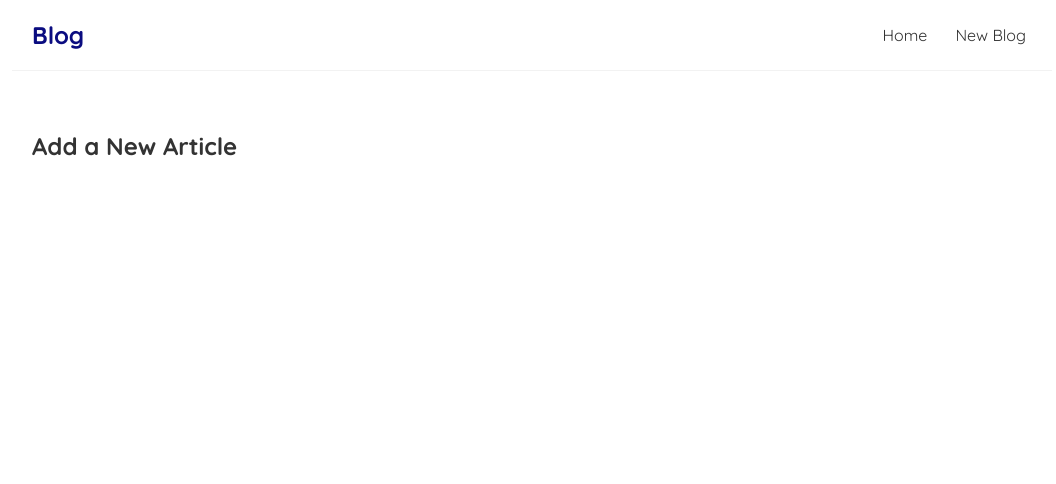
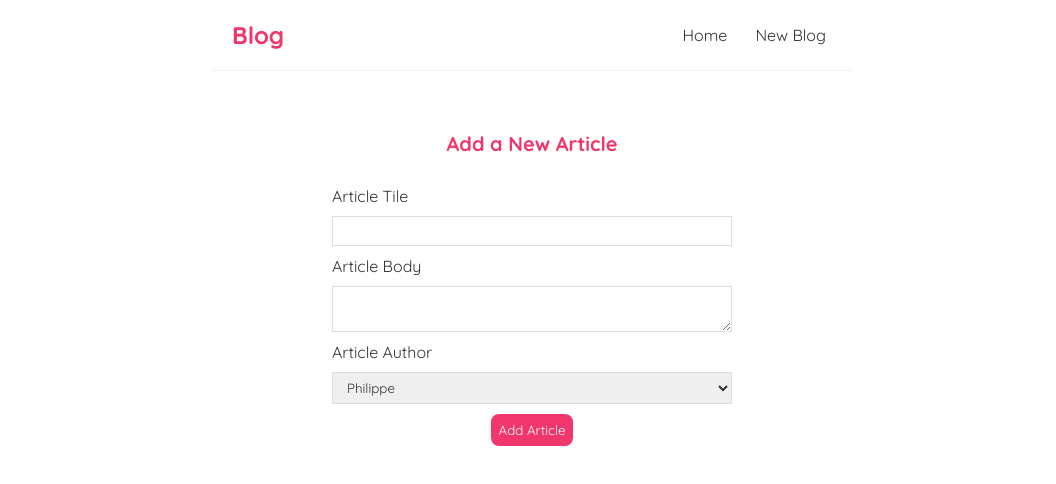
Before and after one commit to PhilippeTsongo/React-Blog, a React (Create React App) app: page /create in a window 1280 px wide. Shown: the top 484 px of the page, without its empty margins (108-1164 px from the left). Built offline with nearby package versions, Linux system fonts and the light colour scheme.

Commit message:
review of the reusable useFetch component as well as BlogDeteail component

```diff
--- a/data/db.json
+++ b/data/db.json
@@ -1,7 +1,32 @@
 {
-    "blogs" : [
-        {"title": "Real gangs", "body": "Real gangs are real lendends that need good protection", "author": "Philippe", "id": 1},
-        {"title": "Traffic jams", "body": "This is actually caussed by drivers who don't respect the code", "author": "Tsongo", "id": 2},
-        {"title": "The last day", "body": "On the last day of our training at this amazing and ....", "author": "Phil", "id": 3}
-    ]
+  "blogs": [
+    {
+      "id": "1",
+      "title": "The Journey of a Developer",
+      "body": "In the vast landscape of programming, every line of code tells a story. The journey of a developer is an exploration of problem-solving, creativity, and continuous learning. From the initial spark of an idea to the execution of a fully functional application, the process is both challenging and rewarding. Along the way, developers encounter bugs that act as puzzles to be solved, learn new technologies that expand their toolkit, and collaborate with others to bring visions to life. The coding journey is not just about building software; it's about embracing the dynamic and ever-evolving nature of technology. As a developer, each keystroke is a step forward, shaping the digital world we live in.",
+      "author": "CodeExplorer",
+      "date": "2024-02-15"
+    },
+    {
+      "id": "2",
+      "title": "The Art of Coding",
+      "body": "Coding is not just about writing lines of code; it's about creating digital art. The elegant dance of algorithms and the symphony of logic come together to build the virtual world we navigate every day. Whether you're a seasoned developer or just starting, the canvas of code awaits your creativity.",
+      "author": "John Coder",
+      "date": "2024-02-01"
+    },
+    {
+      "id": "3",
+      "title": "Exploring the Cosmos of Design",
+      "body": "Design is the bridge between imagination and reality. Every pixel, every color, and every curve contributes to the visual storytelling of a product. As designers, we embark on a cosmic journey, exploring the infinite possibilities of user experiences and pushing the boundaries of creativity.",
+      "author": "Alice Designer",
+      "date": "2024-02-02"
+    },
+    {
+      "id": "4",
+      "title": "Cooking Up Creativity in the Kitchen",
+      "body": "The kitchen is not just a place for recipes; it's a canvas for culinary creativity. Experimenting with flavors, combining ingredients, and adding a dash of innovation transform cooking into an art form. So put on your apron and let your taste buds dance to the symphony of flavors.",
+      "author": "Chef Julia",
+      "date": "2024-02-03"
+    }
+  ]
 }
--- a/src/BlogDetails.js
+++ b/src/BlogDetails.js
@@ -1,13 +1,26 @@
+// BlogDetails.js
+import React from "react";
 import { useParams } from "react-router-dom";
+import useFetch from "./useFetch";
 
 const BlogDetails = () => {
+    const { id } = useParams();
+    const { data: blog, error, isPending } = useFetch(`http://localhost:8000/blogs/${id}`);
 
-    const { id } = useParams();
+
     return (
         <div className="blog-details">
-            <h2>Blog Details {id} </h2>
+            {isPending && <div>Loading...</div>}
+            {error && <div>{error}</div>}
+            {blog && (
+                <article>
+                    <h2>{blog.title}</h2>
+                    <p>Written by: {blog.author}</p>
+                    <div>{blog.body}</div>
+                </article>
+            )}
         </div>
-     );
-}
+    );
+};
 
 export default BlogDetails;
--- a/src/Create.js
+++ b/src/Create.js
@@ -1,7 +1,43 @@
+import { useState } from "react";
+
 const Create = () => {
+
+    const { title, setTitle } =  useState('');
+    const { body, setBody } =  useState('');
+    // const { author, setAuthor } =  useState('');
+
     return (
         <div className="create">
             <h2>Add a New Article</h2>
+
+            <form>
+                <label>Article Tile</label>
+                <input
+                    type="text"
+                    value={ title }
+                    onchange={ (e) => setTitle(e.target.value)}
+                    required
+                >
+                </input>
+
+                <label>Article Body</label>
+                <textarea
+                    required
+                    value={ body }
+                    onchange={ (e) => setBody(e.target.value)}
+                >
+                </textarea>
+
+                <label>Article Author</label>
+                <select>
+                    <option>Philippe</option>
+                    <option>Tsongo</option>
+                </select>
+
+                <button>Add Article</button>
+                <p>{ title }</p>
+                <p>{ body }</p>
+            </form>
         </div>
     );
 }
--- a/src/index.css
+++ b/src/index.css
@@ -10,12 +10,12 @@
   padding: 20px;
   display: flex;
   align-items: center;
-	max-width: 1000px;
+  max-width: 600px;
   margin: 0 auto;
   border-bottom: 1px solid #f2f2f2;
 }
 .navbar h1 {
-  	color: #0a0c80;
+  color: #f1356d;
 }
 .navbar .links {
   margin-left: auto;
@@ -26,10 +26,10 @@
   padding: 6px;
 }
 .navbar a:hover {
-  	color: #0a0c80;
+  color: #f1356d;
 }
 .content {
-	max-width: 1000px;
+  max-width: 600px;
   margin: 40px auto;
   padding: 20px;
 }
@@ -39,34 +39,65 @@
   padding: 10px 16px;
   margin: 20px 0;
   border-bottom: 1px solid #fafafa;
-	border-radius: 8px;
 }
 .blog-preview:hover {
-	box-shadow: 1px 3px 5px #0a0c80;
+  box-shadow: 1px 3px 5px rgba(0,0,0,0.1);
 }
-
 .blog-preview h2 {
   font-size: 20px;
-	color: #0a0c80;
+  color: #f1356d;
   margin-bottom: 8px;
 }
 .blog-preview a{
   text-decoration: none;
 }
 
-.blog-preview .delete{
-	text-align: right;
+/* blog details page */
+.blog-details h2 {
+  font-size: 20px;
+  color: #f1356d;
+  margin-bottom: 10px;
+}
+.blog-details div {
+  margin: 20px 0;
+}
+.blog-details button {
+  background: #f1356d;
+  color: #fff;
+  border: 0;
+  padding: 8px;
+  border-radius: 8px;
+  cursor: pointer;
 }
 
-.blog-preview .delete button{
-	background-color: rgb(0, 0, 0);
-	color: #ffff;
-	border: none;
-	border-radius: 4px;
-	padding: 4px;
+/* create new blog form */
+.create {
+  max-width: 400px;
+  margin: 0 auto;
+  text-align: center;
 }
-
-.blog-preview:hover .delete button:hover {
-	background-color: rgb(200, 0, 0);
+.create label {
+  text-align: left;
+  display: block;
+}
+.create h2 {
+  font-size: 20px;
+  color: #f1356d;
+  margin-bottom: 30px;
+}
+.create input, .create textarea, .create select {
+  width: 100%;
+  padding: 6px 10px;
+  margin: 10px 0;
+  border: 1px solid #ddd;
+  box-sizing: border-box;
+  display: block;
+}
+.create button {
+  background: #f1356d;
+  color: #fff;
+  border: 0;
+  padding: 8px;
+  border-radius: 8px;
   cursor: pointer;
 }
--- a/src/useFetch.js
+++ b/src/useFetch.js
@@ -1,35 +1,33 @@
-
 import { useState, useEffect } from "react";
 
-const useFetch = ( (url) => {
-
+const useFetch = (url) => {
     const [data, setData] = useState(null);
     const [isPending, setIsPending] = useState(true);
     const [error, setError] = useState(null);
 
-    useEffect( () => {
+    useEffect(() => {
+        const fetchData = async () => {
+            try {
+                const response = await fetch(url);
 
-        setTimeout(() => {
-            fetch(url)
-                .then((response) => {
-                    if(!response.ok){
-                        throw Error('Failed to fetch data from the resouce');
-                    }
-                    return response.json();
-                })
-                .then((data) => {
-                    setData(data);
-                    setIsPending(false);
-                    setError(null);
-                })
-                .catch((err) =>{
-                    setError(err.message);
-                    setIsPending(false);
-                })
-        }, 1000)
+                if (!response.ok) {
+                    throw new Error('Failed to fetch data from the resource');
+                }
+                const jsonData = await response.json();
+
+                setData(jsonData);
+                setIsPending(false);
+                setError(null);
+            } catch (err) {
+                setError(err.message);
+                setIsPending(false);
+            }
+        };
+
+        setTimeout(fetchData, 1000);
     }, [url]);
 
-    return { data, setData, isPending, error }
-})
+    return { data, isPending, error };
+};
 
-export default useFetch
+export default useFetch;
```
Also changed, not shown: 1 other file (tests, documents, lock files or other folders). Lines whose indentation alone changed are shown as unchanged.
